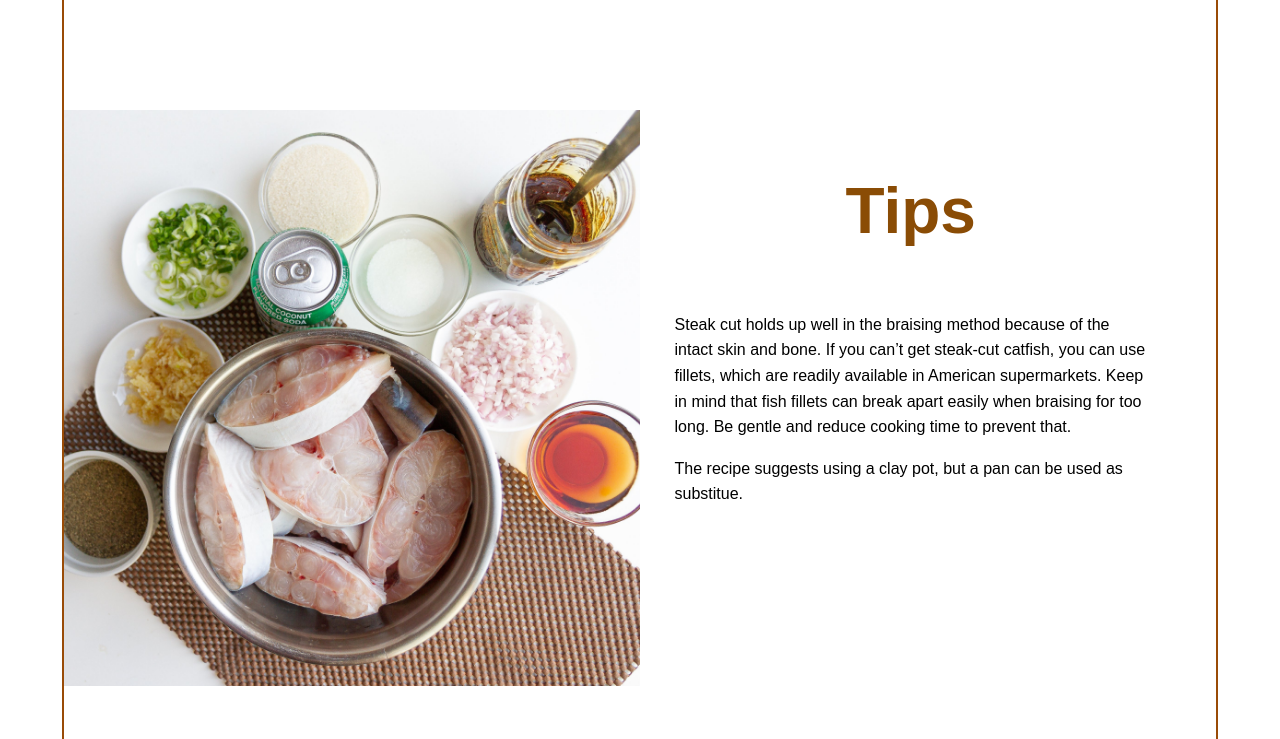
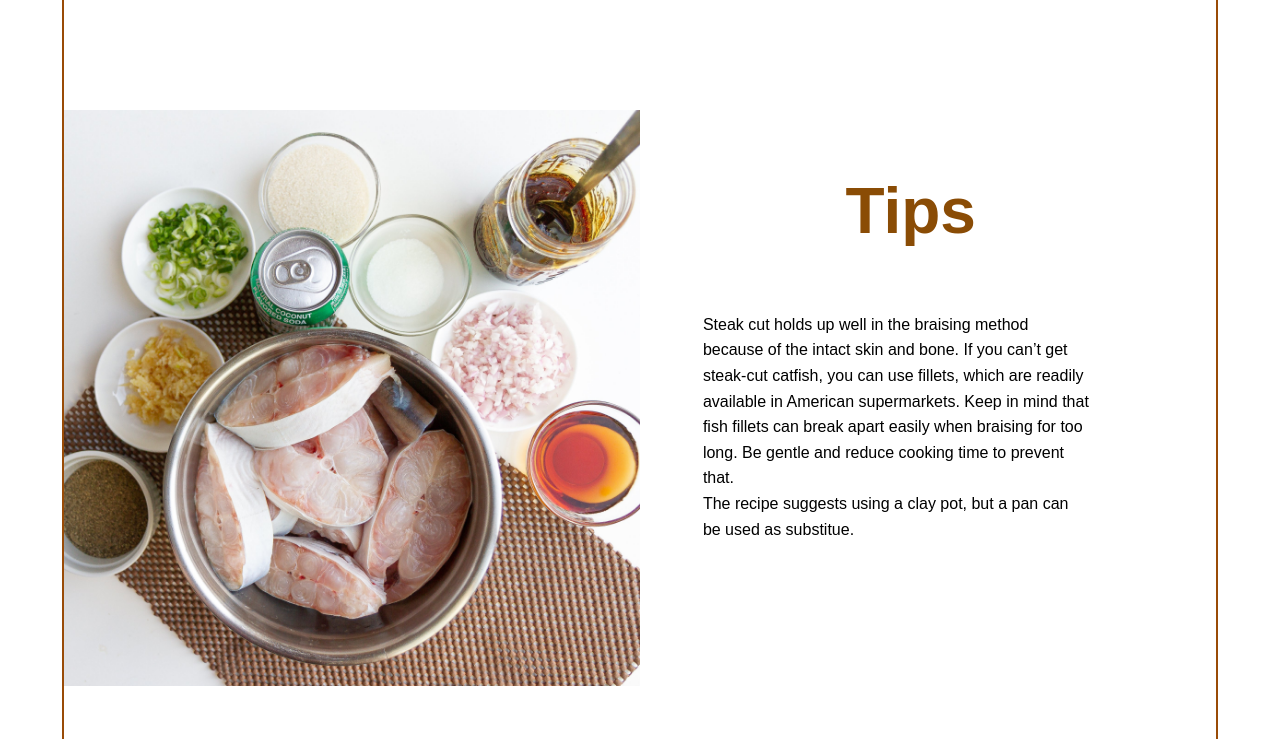
Before and after one commit to itsnataliedinh/iffall2024, a plain HTML site: page recipe/complete/index.html in a window 1280 px wide. Shown: the part 1347-2086 px from the top of the page. Drawn offline with Linux system fonts and the light colour scheme; a web font is replaced by a local one.

Commit message:
Add files via upload
2nd revision

```diff
--- a/recipe/complete/index.html
+++ b/recipe/complete/index.html
@@ -24,7 +24,7 @@
                             <h1>Cá Kho To</h1>
                             <h2>Vietnamese Braised & Caramlized Catfish</h2>
 
-                            <p class="body-copy">Food to nourish the Vietnamese people, a personal favorite dish of mine, it's caramelized catfish. Gently braised in fish sauce and coconut juice, this classic sweet and savory dish is the taste of home.</p>
+                            <p class="text-col">Food to nourish the Vietnamese people, a personal favorite dish of mine, it's caramelized catfish. Gently braised in fish sauce and coconut juice, this classic sweet and savory dish is the taste of home.</p>
 
                             <div id="quick-facts">
                                 <p><strong>Servings:</strong>  4
@@ -82,8 +82,8 @@
                         </li>
                         <li class="text-col">
                             <h3 style=>Tips</h3>
-                            <p class="body-copy">Steak cut holds up well in the braising method because of the intact skin and bone. If you can’t get steak-cut catfish, you can use fillets, which are readily available in American supermarkets. Keep in mind that fish fillets can break apart easily when braising for too long. Be gentle and reduce cooking time to prevent that.</p>
-                            <p class="body-copy">The recipe suggests using a clay pot, but a pan can be used as substitue.</p>
+                            <p class="text-col">Steak cut holds up well in the braising method because of the intact skin and bone. If you can’t get steak-cut catfish, you can use fillets, which are readily available in American supermarkets. Keep in mind that fish fillets can break apart easily when braising for too long. Be gentle and reduce cooking time to prevent that.</p>
+                            <p class="text-col">The recipe suggests using a clay pot, but a pan can be used as substitue.</p>
                     </li>
                 </ul>
             </div>
```
